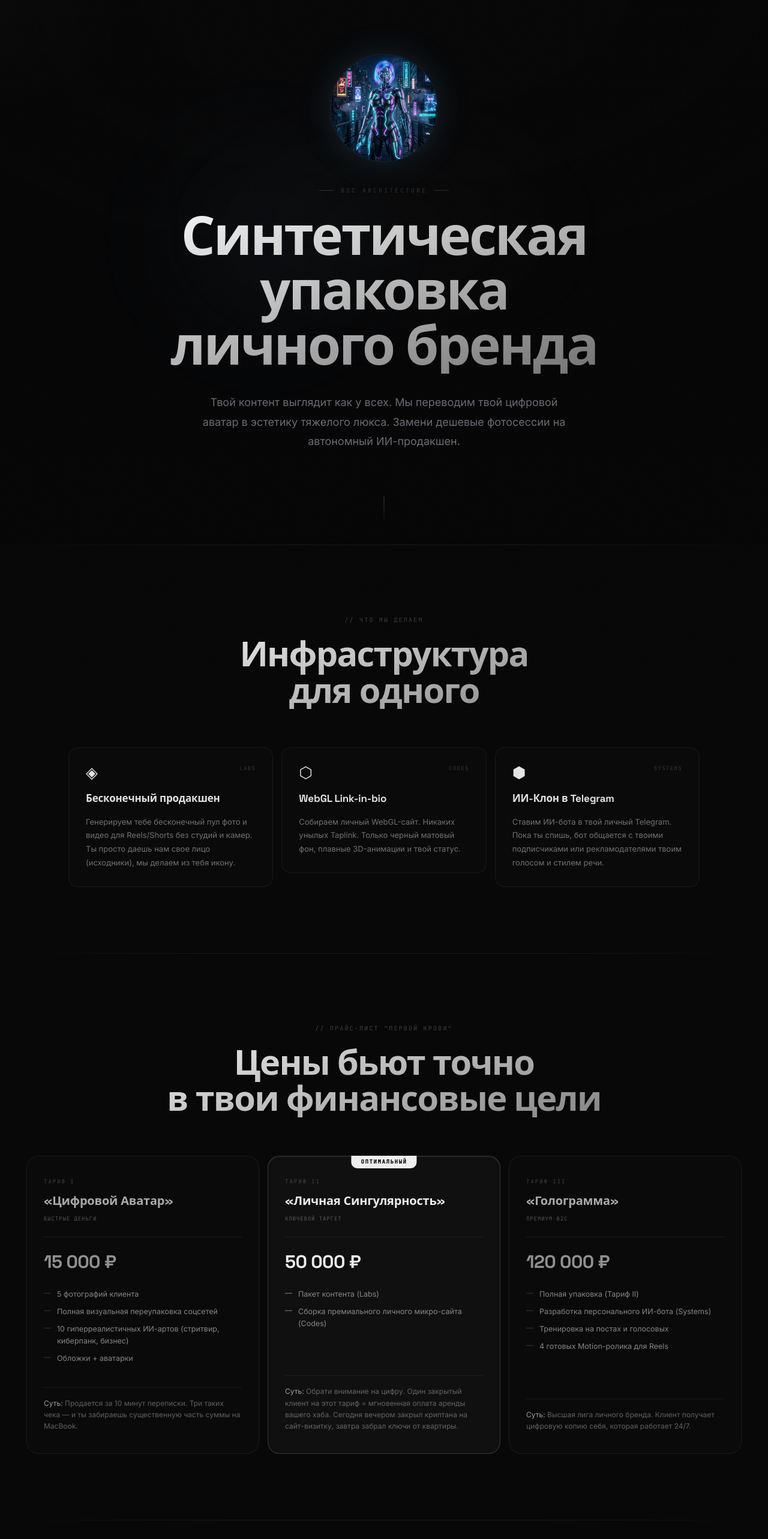
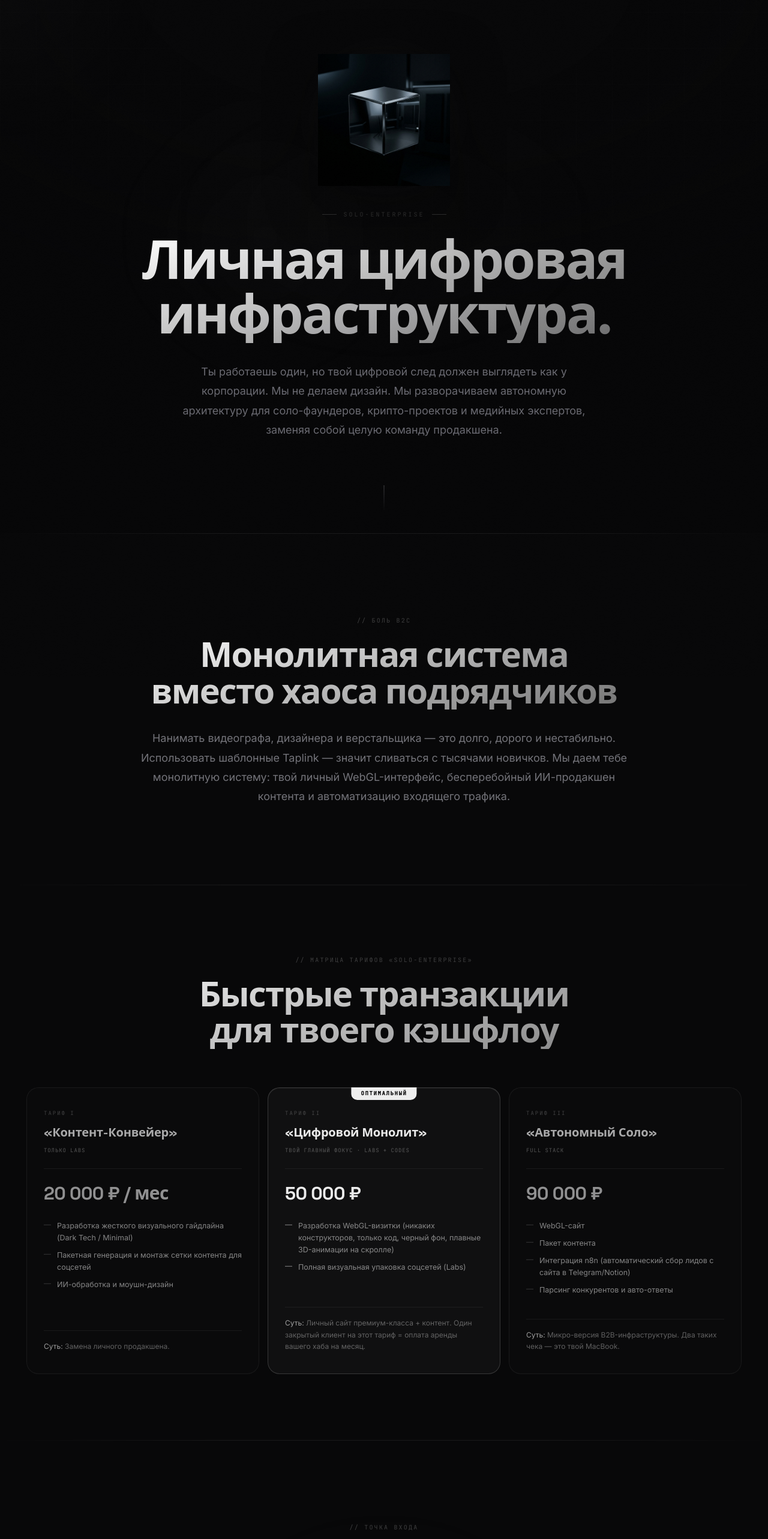
Before and after one commit to SGdupreeh/triumph-group, a React (Vite) app: page /example2 in a window 1280 px wide. Shown: the part 40-2606 px from the top of the page at 60% size. Built offline with nearby package versions, Linux system fonts and the light colour scheme.

Commit message:
Update B2C proposal: Dark Monolith, Pain points, Solo-Enterprise matrix

```diff
--- a/src/pages/ProposalB2CPage.tsx
+++ b/src/pages/ProposalB2CPage.tsx
@@ -139,35 +139,11 @@ function PricingCard({ tier, name, subtitle, price, items, outcome, highlight, b
   )
 }
 
-
-/* ─────────────────────────────────────────────────────────────────────
-   UNIT CARD
-───────────────────────────────────────────────────────────────────── */
-function UnitCard({ icon, tag, name, desc, delay }: { icon: string; tag: string; name: string; desc: string; delay: number }) {
-  const [hov, setHov] = useState(false)
-  return (
-    <FadeUp delay={delay}>
-      <div onMouseEnter={() => setHov(true)} onMouseLeave={() => setHov(false)} style={{
-        borderRadius: '16px', padding: '28px',
-        border: hov ? '1px solid rgba(255,255,255,0.1)' : '1px solid rgba(255,255,255,0.055)',
-        background: hov ? 'rgba(255,255,255,0.025)' : 'rgba(255,255,255,0.012)',
-        transition: 'all 350ms', cursor: 'default',
-      }}>
-        <div style={{ display: 'flex', justifyContent: 'space-between', alignItems: 'flex-start', marginBottom: '18px' }}>
-          <span style={{ fontSize: '26px', lineHeight: 1 }}>{icon}</span>
-          <span style={{ fontFamily: 'var(--font-mono)', fontSize: '9px', color: 'rgba(255,255,255,0.18)', letterSpacing: '0.15em', textTransform: 'uppercase' }}>{tag}</span>
-        </div>
-        <h3 style={{ fontFamily: 'var(--font-display)', fontWeight: 700, fontSize: '17px', color: 'rgba(255,255,255,0.88)', marginBottom: '14px', letterSpacing: '-0.01em' }}>{name}</h3>
-        <p style={{ fontSize: '13px', color: 'rgba(255,255,255,0.42)', lineHeight: 1.75 }}>{desc}</p>
-      </div>
-    </FadeUp>
-  )
-}
-
 /* ═══════════════════════════════════════════════════════════════════════
    MAIN
 ═══════════════════════════════════════════════════════════════════════ */
-export default function ProposalB2CPage() {  const [sent, setSent] = useState(false)
+export default function ProposalB2CPage() {
+  const [sent, setSent] = useState(false)
   const [mousePos, setMousePos] = useState({ x: 0, y: 0 })
 
   const { scrollYProgress } = useScroll()
@@ -179,35 +155,28 @@ export default function ProposalB2CPage() {  const [sent, setSent] = useState(fa
     return () => window.removeEventListener('mousemove', handle)
   }, [])
 
-
-  const units = [
-    { icon: '◈', tag: 'LABS', name: 'Бесконечный продакшен', desc: 'Генерируем тебе бесконечный пул фото и видео для Reels/Shorts без студий и камер. Ты просто даешь нам свое лицо (исходники), мы делаем из тебя икону.' },
-    { icon: '⬡', tag: 'CODES', name: 'WebGL Link-in-bio', desc: 'Собираем личный WebGL-сайт. Никаких унылых Taplink. Только черный матовый фон, плавные 3D-анимации и твой статус.' },
-    { icon: '⬢', tag: 'SYSTEMS', name: 'ИИ-Клон в Telegram', desc: 'Ставим ИИ-бота в твой личный Telegram. Пока ты спишь, бот общается с твоими подписчиками или рекламодателями твоим голосом и стилем речи.' },
-  ]
-
   const pricing = [
     {
-      tier: 'Тариф I', name: '«Цифровой Аватар»',
-      subtitle: 'Быстрые деньги',
-      price: '15 000 ₽',
-      items: ['5 фотографий клиента', 'Полная визуальная переупаковка соцсетей', '10 гиперреалистичных ИИ-артов (стритвир, киберпанк, бизнес)', 'Обложки + аватарки'],
-      outcome: 'Продается за 10 минут переписки. Три таких чека — и ты забираешь существенную часть суммы на MacBook.'
+      tier: 'Тариф I', name: '«Контент-Конвейер»',
+      subtitle: 'Только LABS',
+      price: '20 000 ₽ / мес',
+      items: ['Разработка жесткого визуального гайдлайна (Dark Tech / Minimal)', 'Пакетная генерация и монтаж сетки контента для соцсетей', 'ИИ-обработка и моушн-дизайн'],
+      outcome: 'Замена личного продакшена.'
     },
     {
-      tier: 'Тариф II', name: '«Личная Сингулярность»',
-      subtitle: 'Ключевой таргет',
+      tier: 'Тариф II', name: '«Цифровой Монолит»',
+      subtitle: 'Твой главный фокус · LABS + CODES',
       price: '50 000 ₽',
-      items: ['Пакет контента (Labs)', 'Сборка премиального личного микро-сайта (Codes)'],
-      outcome: 'Обрати внимание на цифру. Один закрытый клиент на этот тариф = мгновенная оплата аренды вашего хаба. Сегодня вечером закрыл криптана на сайт-визитку, завтра забрал ключи от квартиры.',
+      items: ['Разработка WebGL-визитки (никаких конструкторов, только код, черный фон, плавные 3D-анимации на скролле)', 'Полная визуальная упаковка соцсетей (Labs)'],
+      outcome: 'Личный сайт премиум-класса + контент. Один закрытый клиент на этот тариф = оплата аренды вашего хаба на месяц.',
       highlight: true, badge: 'Оптимальный',
     },
     {
-      tier: 'Тариф III', name: '«Голограмма»',
-      subtitle: 'Премиум B2C',
-      price: '120 000 ₽',
-      items: ['Полная упаковка (Тариф II)', 'Разработка персонального ИИ-бота (Systems)', 'Тренировка на постах и голосовых', '4 готовых Motion-ролика для Reels'],
-      outcome: 'Высшая лига личного бренда. Клиент получает цифровую копию себя, которая работает 24/7.'
+      tier: 'Тариф III', name: '«Автономный Соло»',
+      subtitle: 'Full Stack',
+      price: '90 000 ₽',
+      items: ['WebGL-сайт', 'Пакет контента', 'Интеграция n8n (автоматический сбор лидов с сайта в Telegram/Notion)', 'Парсинг конкурентов и авто-ответы'],
+      outcome: 'Микро-версия B2B-инфраструктуры. Два таких чека — это твой MacBook.'
     },
   ]
 
@@ -238,8 +207,8 @@ export default function ProposalB2CPage() {  const [sent, setSent] = useState(fa
         <GridBg />
 
         <div aria-hidden style={{ position: 'absolute', inset: 0, zIndex: 0, pointerEvents: 'none' }}>
-          <div style={{ position: 'absolute', top: '20%', left: '15%', width: '500px', height: '500px', borderRadius: '50%', background: 'radial-gradient(circle, rgba(120,200,250,0.04) 0%, transparent 70%)', filter: 'blur(60px)' }} />
-          <div style={{ position: 'absolute', top: '50%', left: '50%', transform: 'translate(-50%,-60%)', width: '800px', height: '500px', borderRadius: '50%', background: 'radial-gradient(ellipse, rgba(255,255,255,0.02) 0%, transparent 70%)', filter: 'blur(40px)' }} />
+          <div style={{ position: 'absolute', top: '20%', left: '15%', width: '500px', height: '500px', borderRadius: '50%', background: 'radial-gradient(circle, rgba(255,255,255,0.02) 0%, transparent 70%)', filter: 'blur(60px)' }} />
+          <div style={{ position: 'absolute', top: '50%', left: '50%', transform: 'translate(-50%,-60%)', width: '800px', height: '500px', borderRadius: '50%', background: 'radial-gradient(ellipse, rgba(255,255,255,0.015) 0%, transparent 70%)', filter: 'blur(40px)' }} />
         </div>
 
         <div style={{ position: 'relative', zIndex: 1, maxWidth: '920px', display: 'flex', flexDirection: 'column', alignItems: 'center' }}>
@@ -248,15 +217,15 @@ export default function ProposalB2CPage() {  const [sent, setSent] = useState(fa
             initial={{ opacity: 0, scale: 0.9, filter: 'blur(10px)' }} animate={{ opacity: 1, scale: 1, filter: 'blur(0px)' }} transition={{ duration: 1.5, ease: EASE }}
             style={{ marginBottom: '40px', position: 'relative' }}
           >
-            <div style={{ position: 'absolute', inset: '-20px', background: 'radial-gradient(circle, rgba(120,200,250,0.15) 0%, transparent 70%)', filter: 'blur(30px)', zIndex: -1 }} />
-            <img src="/cyberpunk_avatar.png" alt="Cyberpunk 3D Avatar" style={{ width: '180px', height: '180px', objectFit: 'cover', borderRadius: '50%', border: '1px solid rgba(255,255,255,0.1)', boxShadow: '0 0 60px rgba(120,200,250,0.1)' }} />
+            <div style={{ position: 'absolute', inset: '-30px', background: 'radial-gradient(circle, rgba(255,255,255,0.08) 0%, transparent 70%)', filter: 'blur(30px)', zIndex: -1 }} />
+            <img src="/dark_monolith.png" alt="Dark Monolith" style={{ width: '220px', height: '220px', objectFit: 'contain', filter: 'drop-shadow(0 20px 40px rgba(0,0,0,0.5))' }} />
           </motion.div>
 
           <motion.p
             initial={{ opacity: 0, y: 12 }} animate={{ opacity: 1, y: 0 }} transition={{ duration: 1, ease: EASE, delay: 0.15 }}
             style={{ fontFamily: 'var(--font-mono)', fontSize: '10px', letterSpacing: '0.3em', textTransform: 'uppercase', color: 'rgba(255,255,255,0.16)', marginBottom: '24px', display: 'flex', alignItems: 'center', gap: '12px', justifyContent: 'center' }}>
             <span style={{ width: '24px', height: '1px', background: 'rgba(255,255,255,0.15)', display: 'inline-block' }} />
-            B2C ARCHITECTURE
+            SOLO-ENTERPRISE
             <span style={{ width: '24px', height: '1px', background: 'rgba(255,255,255,0.15)', display: 'inline-block' }} />
           </motion.p>
 
@@ -268,14 +237,14 @@ export default function ProposalB2CPage() {  const [sent, setSent] = useState(fa
               background: 'linear-gradient(160deg, #ffffff 0%, rgba(255,255,255,0.4) 100%)',
               WebkitBackgroundClip: 'text', backgroundClip: 'text', WebkitTextFillColor: 'transparent',
             }}>
-              Синтетическая упаковка<br />личного бренда
+              Личная цифровая<br />инфраструктура.
             </h1>
           </motion.div>
 
           <motion.p
             initial={{ opacity: 0, y: 20 }} animate={{ opacity: 1, y: 0 }} transition={{ duration: 1.1, ease: EASE, delay: 0.5 }}
-            style={{ fontSize: 'clamp(15px, 2vw, 18px)', color: 'rgba(161,161,170,0.65)', lineHeight: 1.8, maxWidth: '640px', margin: '0 auto 56px' }}>
-            Твой контент выглядит как у всех. Мы переводим твой цифровой аватар в эстетику тяжелого люкса. Замени дешевые фотосессии на автономный ИИ-продакшен.
+            style={{ fontSize: 'clamp(15px, 2vw, 18px)', color: 'rgba(161,161,170,0.65)', lineHeight: 1.8, maxWidth: '680px', margin: '0 auto 56px' }}>
+            Ты работаешь один, но твой цифровой след должен выглядеть как у корпорации. Мы не делаем дизайн. Мы разворачиваем автономную архитектуру для соло-фаундеров, крипто-проектов и медийных экспертов, заменяя собой целую команду продакшена.
           </motion.p>
         </div>
 
@@ -291,18 +260,19 @@ export default function ProposalB2CPage() {  const [sent, setSent] = useState(fa
 
       <Sep />
 
-      {/* ══ ЮНИТЫ ═════════════════════════════════════════════════════════ */}
-      <section style={{ padding: '110px 24px', maxWidth: '1100px', margin: '0 auto' }}>
-        <FadeUp>
-          <div style={{ textAlign: 'center', marginBottom: '64px' }}>
-            <Tag>Что мы делаем</Tag>
-            <Headline>Инфраструктура<br />для одного</Headline>
-          </div>
+      {/* ══ ДЕКОНСТРУКЦИЯ ПРОБЛЕМЫ ════════════════════════════════════════ */}
+      <section style={{ padding: '130px 24px', maxWidth: '900px', margin: '0 auto', textAlign: 'center' }}>
+        <FadeUp><Tag>Боль B2C</Tag></FadeUp>
+
+        <FadeUp delay={0.1}>
+          <Headline>Монолитная система<br />вместо хаоса подрядчиков</Headline>
         </FadeUp>
 
-        <div style={{ display: 'grid', gridTemplateColumns: 'repeat(auto-fit, minmax(280px, 1fr))', gap: '14px' }}>
-          {units.map((u, i) => <UnitCard key={u.name} {...u} delay={i * 0.1} />)}
-        </div>
+        <FadeUp delay={0.2}>
+          <p style={{ fontSize: '18px', color: 'rgba(161,161,170,0.7)', lineHeight: 1.8, marginTop: '32px' }}>
+            Нанимать видеографа, дизайнера и верстальщика — это долго, дорого и нестабильно. Использовать шаблонные Taplink — значит сливаться с тысячами новичков. Мы даем тебе монолитную систему: твой личный WebGL-интерфейс, бесперебойный ИИ-продакшен контента и автоматизацию входящего трафика.
+          </p>
+        </FadeUp>
       </section>
 
       <Sep />
@@ -311,8 +281,8 @@ export default function ProposalB2CPage() {  const [sent, setSent] = useState(fa
       <section style={{ padding: '110px 24px', maxWidth: '1240px', margin: '0 auto' }}>
         <FadeUp>
           <div style={{ textAlign: 'center', marginBottom: '64px' }}>
-            <Tag>Прайс-лист "Первой крови"</Tag>
-            <Headline>Цены бьют точно<br />в твои финансовые цели</Headline>
+            <Tag>Матрица тарифов «Solo-Enterprise»</Tag>
+            <Headline>Быстрые транзакции<br />для твоего кэшфлоу</Headline>
           </div>
         </FadeUp>
 
@@ -327,10 +297,16 @@ export default function ProposalB2CPage() {  const [sent, setSent] = useState(fa
       <section style={{ padding: '130px 24px 160px', maxWidth: '860px', margin: '0 auto', textAlign: 'center', position: 'relative' }}>
         <div aria-hidden style={{ position: 'absolute', top: '50%', left: '50%', transform: 'translate(-50%,-50%)', width: '700px', height: '500px', borderRadius: '50%', background: 'radial-gradient(ellipse, rgba(255,255,255,0.015) 0%, transparent 70%)', filter: 'blur(50px)', pointerEvents: 'none' }} />
 
-        <FadeUp><Tag>закрытие</Tag></FadeUp>
+        <FadeUp><Tag>Точка входа</Tag></FadeUp>
 
         <FadeUp delay={0.1}>
-          <Headline size="lg">Начни трансформацию<br />своего бренда сегодня</Headline>
+          <Headline size="lg">Архитектура разворачивается<br />за 7 дней</Headline>
+        </FadeUp>
+
+        <FadeUp delay={0.2}>
+          <p style={{ fontSize: '15px', color: 'rgba(161,161,170,0.6)', lineHeight: 1.85, margin: '28px auto 44px', maxWidth: '560px' }}>
+            Мы берем только 4 личных проекта в месяц, чтобы гарантировать кинематографическое качество юнита Codes.
+          </p>
         </FadeUp>
 
         {/* Button */}
@@ -356,9 +332,8 @@ export default function ProposalB2CPage() {  const [sent, setSent] = useState(fa
                   border: 'none', cursor: 'pointer', letterSpacing: '-0.01em',
                   boxShadow: '0 0 0 1px rgba(255,255,255,0.1), 0 20px 60px rgba(255,255,255,0.07)',
                   transition: 'box-shadow 300ms',
-                  marginTop: '44px',
                 }}>
-                Оставить заявку
+                Запустить инфраструктуру
                 <span style={{ fontSize: '20px', lineHeight: 1 }}>→</span>
               </motion.button>
             ) : (
@@ -370,9 +345,8 @@ export default function ProposalB2CPage() {  const [sent, setSent] = useState(fa
                   border: '1px solid rgba(120,240,150,0.2)', background: 'rgba(120,240,150,0.04)',
                   fontFamily: 'var(--font-display)', fontSize: '15px', fontWeight: 500,
                   color: 'rgba(120,240,150,0.8)',
-                  marginTop: '44px',
                 }}>
-                <span>✓</span> Заявка принята. Свяжемся с тобой.
+                <span>✓</span> Запрос отправлен.
               </motion.div>
             )}
           </AnimatePresence>
@@ -383,7 +357,7 @@ export default function ProposalB2CPage() {  const [sent, setSent] = useState(fa
       <footer style={{ borderTop: '1px solid rgba(255,255,255,0.05)', padding: '28px 24px', display: 'flex', justifyContent: 'space-between', alignItems: 'center', flexWrap: 'wrap', gap: '12px' }}>
         <span style={{ fontFamily: 'var(--font-display)', fontWeight: 700, fontSize: '13px', letterSpacing: '0.12em', color: 'rgba(255,255,255,0.28)', textTransform: 'uppercase' }}>TRIUMPH</span>
         <span style={{ fontFamily: 'var(--font-mono)', fontSize: '10px', color: 'rgba(255,255,255,0.12)' }}>
-          © {new Date().getFullYear()} Triumph Group · B2C
+          © {new Date().getFullYear()} Triumph Group · B2C Infrastructure
         </span>
         <a href="https://triumphgroup.cc" style={{ fontFamily: 'var(--font-mono)', fontSize: '10px', color: 'rgba(255,255,255,0.18)', textDecoration: 'none' }}>triumphgroup.cc</a>
       </footer>
```
Also changed, not shown: public/dark_monolith.png (added).
